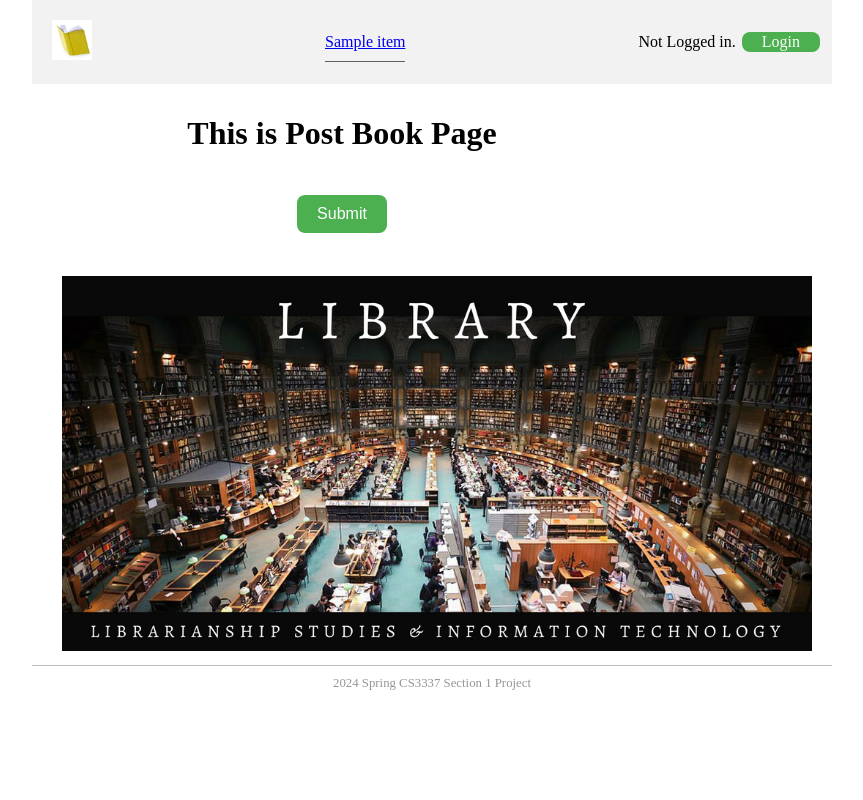
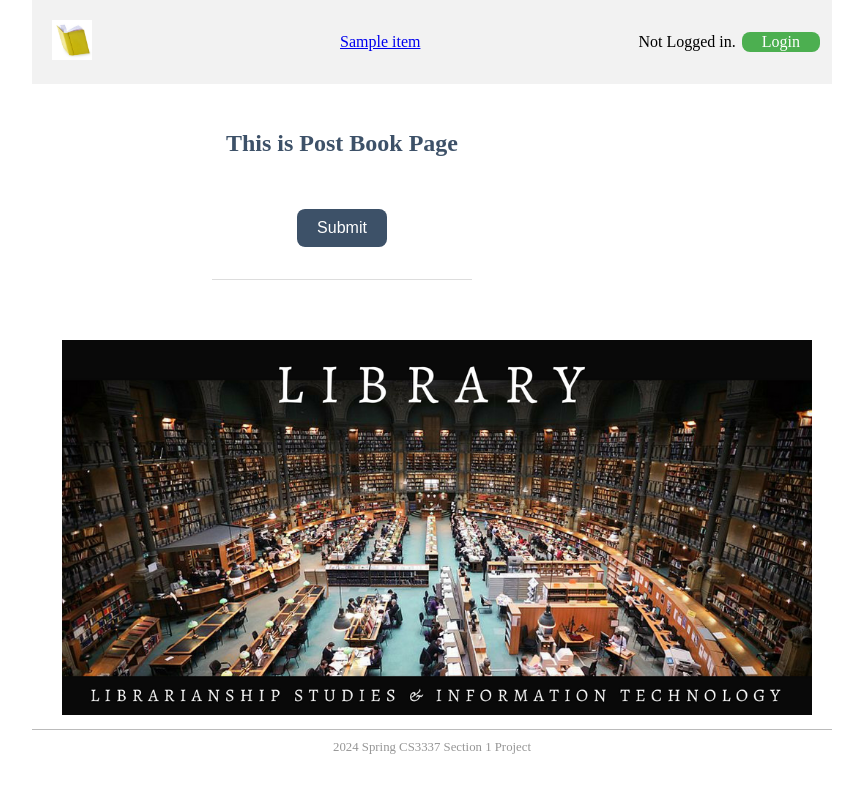
Before and after one commit to AllenTamrazian/CS3337, a Django app: template bookEx/templates/bookMng/postbook.html in a window 1280 px wide. Shown: the whole page, without its empty margins (208-1071 px from the left). Run offline with Django 3.2, Linux system fonts and the light colour scheme; the template is opened without the code that fills it: most values are stand-ins (such as "Sample title", 1, 10 or a date in 2020).

Commit message:
Update postbook.html

```diff
--- a/bookEx/templates/bookMng/postbook.html
+++ b/bookEx/templates/bookMng/postbook.html
@@ -2,24 +2,29 @@
 {% load static %}
 
 {% block sidenav %}
-    <ul class="sidenav">
+<div class="sidenav">
     {% for item in item_list %}
-            <li>
         <a href="{{ item.link }}">{{ item.item }}</a>
-            </li>
     {% endfor %}
-    </ul>
+</div>
 {% endblock sidenav %}
 
 {% block content %}
+<div class="content">
     <style>
+        .content {
+            text-align: center;
+            padding: 20px;
+        }
+
         h1 {
-        text-align: center;
+            color: #3D5168;
+            font-size: 24px;
             margin-bottom: 20px;
         }
 
         .btn {
-        background-color: #4CAF50; /* Green */
+            background-color: #3D5168;
             border: none;
             color: white;
             padding: 10px 20px;
@@ -36,10 +41,27 @@
 
         form {
             text-align: center;
+            margin-top: 20px;
         }
 
         table {
-        margin: 0 auto;
+            width: 50%;
+            border-collapse: collapse;
+            margin: 20px auto;
+        }
+
+        th, td {
+            padding: 12px;
+            text-align: left;
+            border-bottom: 1px solid #ddd;
+        }
+
+        tr:nth-child(even) {
+            background-color: #f2f2f2;
+        }
+
+        tr:hover {
+            background-color: #e9e9e9;
         }
     </style>
 
@@ -59,4 +81,5 @@
         {% csrf_token %}
     </form>
     {% endif %}
+</div>
 {% endblock content %}
```
Lines whose indentation alone changed are shown as unchanged.
